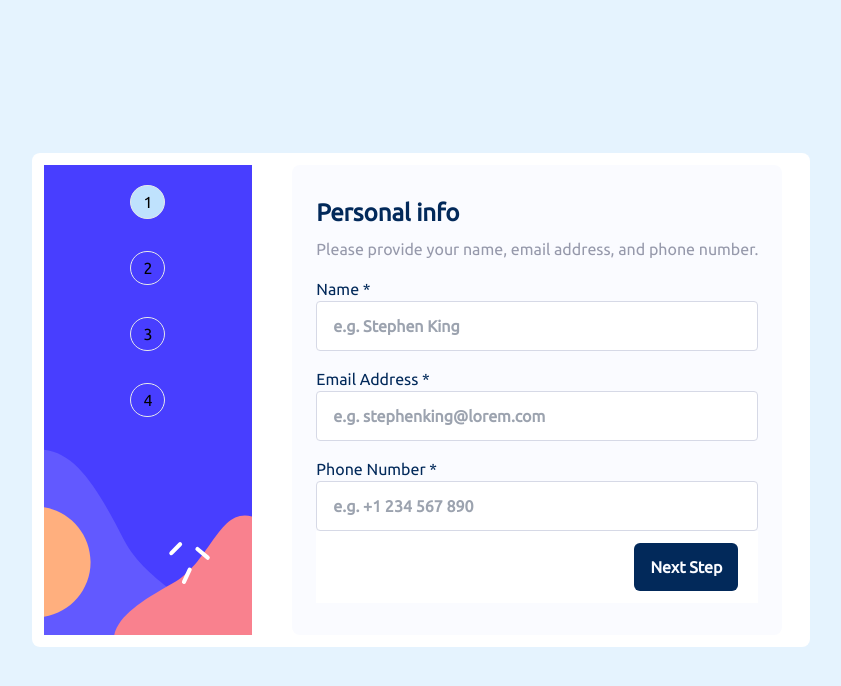
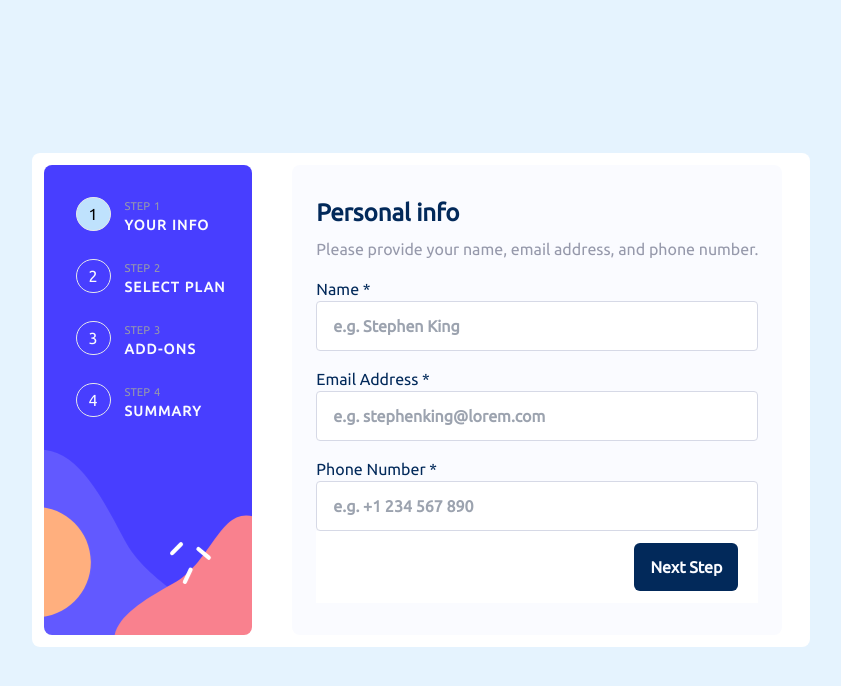
Before and after one commit to GabeGar/multi-step-form, a React (Vite) app: page / in a window 1280 px wide. Shown: the top 686 px of the page, without its empty margins (219-1060 px from the left). Built offline with nearby package versions, Linux system fonts and the light colour scheme.

Commit message:
updates multistep indicator styles to match desktop design

```diff
--- a/src/components/MultiStepIndicator/MultiStepIndicator.tsx
+++ b/src/components/MultiStepIndicator/MultiStepIndicator.tsx
@@ -1,8 +1,10 @@
 import { motion as m } from 'framer-motion';
 import { useMultiStep } from '../../context/MultiStepContext';
 import { STEPS } from '../../shared/constants';
+import { useMQuery } from '../../context/MediaQueryContext';
 
-const baseClasses = 'px-3 py-1 border rounded-full md:mt-5';
+const baseClasses =
+    'px-3 py-1 border rounded-full first-of-type:md:mt-8 md:ml-8 md:relative';
 const activeClass = 'bg-primary-light-blue';
 
 const stepIndicatorState = {
@@ -10,11 +12,14 @@ const stepIndicatorState = {
     active: `${baseClasses} ${activeClass}`,
 };
 
+const stepDescriptions = ['Your Info', 'Select Plan', 'Add-Ons', 'Summary'];
+
 const MultiStepIndicator = () => {
+    const { isDesktop } = useMQuery();
     const { step } = useMultiStep();
 
     return (
-        <section className="mt-10 flex gap-3 md:mt-0 md:h-full md:flex-col md:items-center md:bg-sideBarDesktop md:bg-cover md:bg-center md:bg-no-repeat">
+        <section className="mt-10 flex gap-3 md:mt-0 md:h-full md:flex-col md:items-start md:space-y-4 md:rounded-lg md:bg-sideBarDesktop md:bg-cover md:bg-center md:bg-no-repeat">
             {Array.from({ length: STEPS.FOUR }).map((_, i) => (
                 <m.div
                     key={i}
@@ -39,10 +44,23 @@ const MultiStepIndicator = () => {
                     className={
                         step === i
                             ? `${stepIndicatorState.active}`
-                            : `${stepIndicatorState.inactive}`
+                            : `${stepIndicatorState.inactive} text-neutral-alabaster`
                     }
                 >
                     {i + 1}
+                    {isDesktop && (
+                        <>
+                            <div className="absolute left-12 top-0">
+                                <h5 className="flex gap-1 text-[0.7rem] uppercase text-neutral-cool-gray">
+                                    <span>Step</span>
+                                    <span>{i + 1}</span>
+                                </h5>
+                                <p className="min-w-max text-sm font-bold uppercase tracking-widest text-neutral-alabaster">
+                                    {stepDescriptions[i]}
+                                </p>
+                            </div>
+                        </>
+                    )}
                 </m.div>
             ))}
         </section>
```
